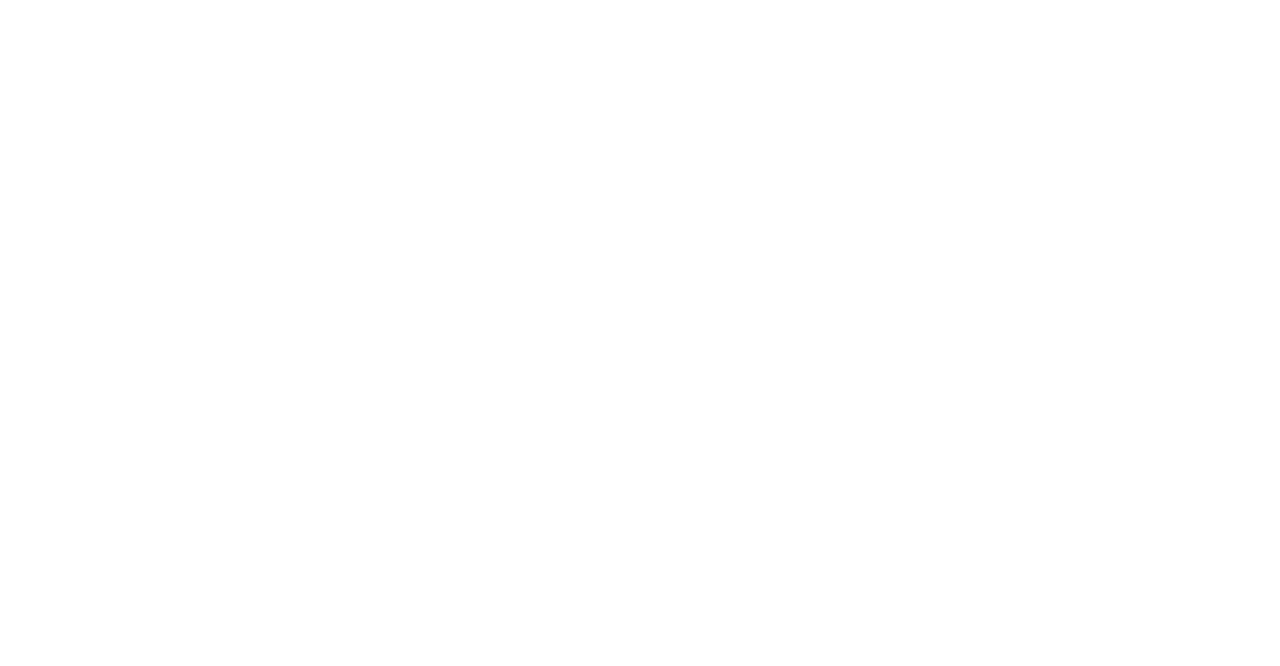
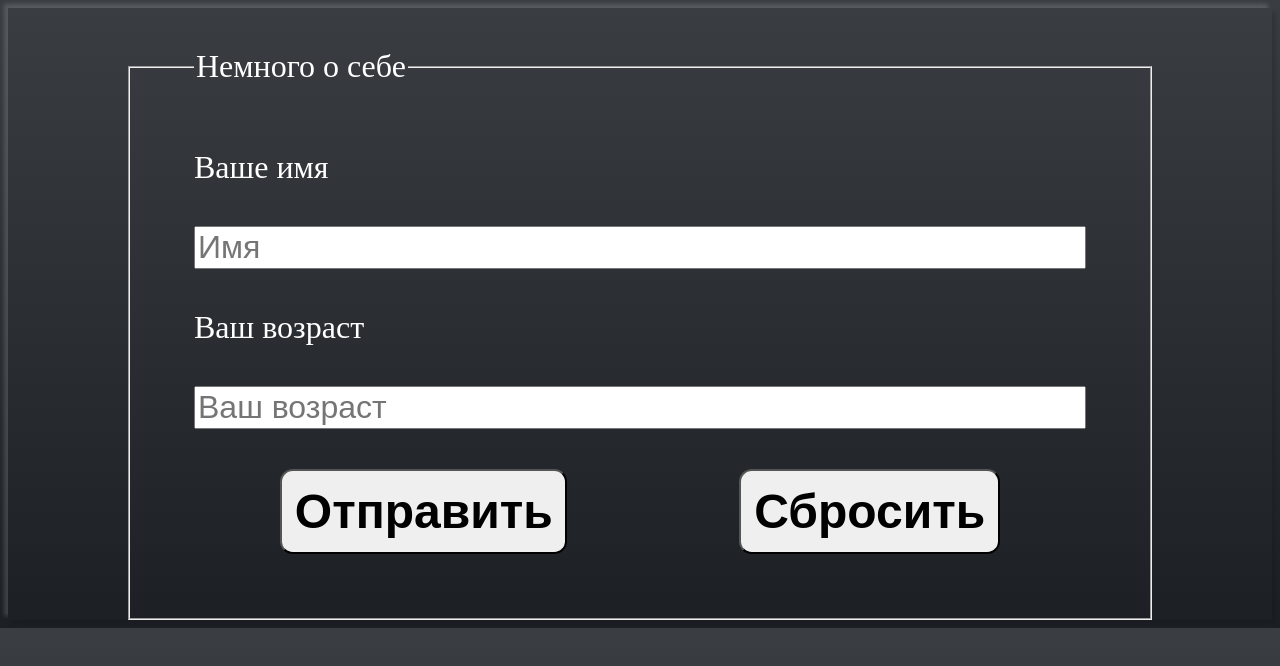
Before and after one commit to AlekseyMonakhov/frontEnd-pro, a plain HTML site: page ДЗ 2/index.html in a window 1280 px wide. Drawn offline with Linux system fonts and the light colour scheme.

Commit message:
update html,css

```diff
--- a/ДЗ 2/index.html
+++ b/ДЗ 2/index.html
@@ -4,10 +4,23 @@
     <meta charset="UTF-8">
     <meta http-equiv="X-UA-Compatible" content="IE=edge">
     <meta name="viewport" content="width=device-width, initial-scale=1.0">
+    <link rel="stylesheet" href="./reset.css">
     <link rel="stylesheet" href="./style.css">
     <title>HomerWork 2</title>
 </head>
 <body>
-
+    <form action="">
+        <fieldset>
+            <legend>Немного о себе</legend>
+            <label for="name">Ваше имя</label>
+            <input type="text" name="name" placeholder="Имя" id="name" required>
+            <label for="age">Ваш возраст</label>
+            <input type="number" name="age" id="age" placeholder="Ваш возраст" required min="1">
+            <div class="btn__container">
+                <button type="submit">Отправить</button>
+                <button type="reset">Сбросить</button>
+            </div>
+        </fieldset>
+    </form>
 </body>
 </html>
--- a/ДЗ 2/style.css
+++ b/ДЗ 2/style.css
@@ -0,0 +1,41 @@
+* {
+    box-sizing: border-box;
+}
+
+html {
+    font-size: 2vh;
+}
+body {
+    background: linear-gradient(180deg, #3A3E43 0%, #1C2025 100%);
+    box-shadow: 4px 4px 4px rgba(0, 0, 0, 0.15), -4px -4px 4px rgba(255, 255, 255, 0.15);
+}
+form {
+    padding-top: 5vh;
+}
+fieldset {
+    display: flex;
+    flex-flow: column;
+    row-gap: 5vh;
+    width: 80vw;
+    padding: 5vw;
+    margin: 0 auto;
+}
+legend, label {
+    font-size: 2rem;
+    color: white;
+}
+input {
+    font-size: 2rem;
+}
+
+button {
+    font-size: 3rem;
+    font-weight: bold;
+    align-self: center;
+    border-radius: 1vw;
+    padding: 1vw;
+}
+.btn__container {
+    display: flex;
+    justify-content: space-around;
+}
```
